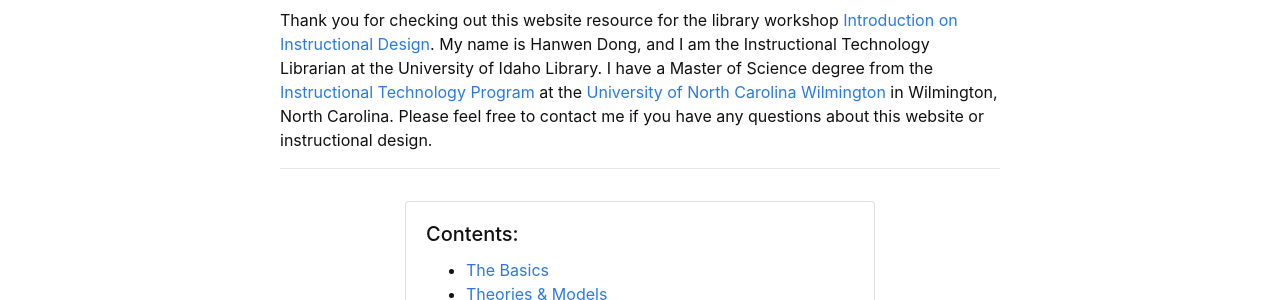
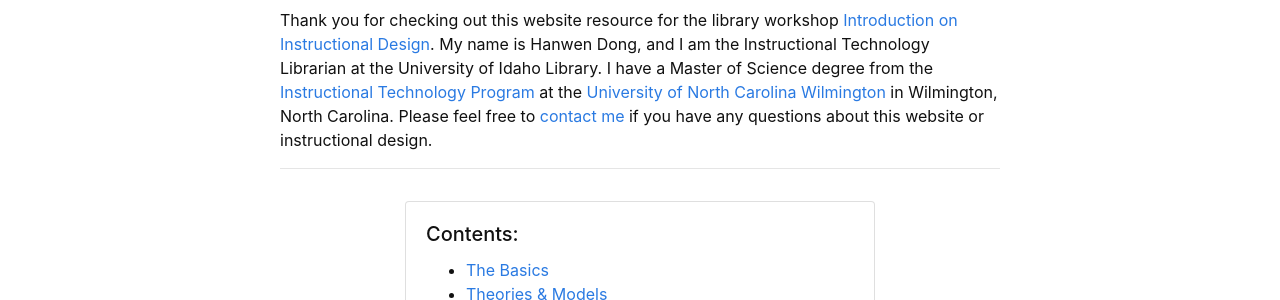
Before and after one commit to hanwendong1/IntrotoID, a Jekyll site: the page built from index.md, in a window 1280 px wide. Shown: the part 389-689 px from the top of the page. Built offline with Jekyll 4.4.1, drawn with Linux system fonts in a browser that asks for light colours; part of the change alters nothing that is shown.

```diff
--- a/index.md
+++ b/index.md
@@ -5,7 +5,7 @@ layout: default
 
 {% include figure.html img="HD_portrait.jpg" alt="portrait of Hanwen Dong" caption="portrait of Hanwen Dong (credit: Joe Pallen)" width="75%" %}
 
-Thank you for checking out this website resource for the library workshop [Introduction on Instructional Design](https://libcal.uidaho.edu/event/7437186?hs=a). My name is Hanwen Dong, and I am the Instructional Technology Librarian at the University of Idaho Library. I have a Master of Science degree from the [Instructional Technology Program](https://uncw.edu/ed/mit/about.html) at the [University of North Carolina Wilmington](https://uncw.edu/) in Wilmington, North Carolina. Please feel free to contact me if you have any questions about this website or instructional design.
+Thank you for checking out this website resource for the library workshop [Introduction on Instructional Design](https://libcal.uidaho.edu/event/7437186?hs=a). My name is Hanwen Dong, and I am the Instructional Technology Librarian at the University of Idaho Library. I have a Master of Science degree from the [Instructional Technology Program](https://uncw.edu/ed/mit/about.html) at the [University of North Carolina Wilmington](https://uncw.edu/) in Wilmington, North Carolina. Please feel free to <a href = "mailto: hanwendong@uidaho.edu">contact me</a> if you have any questions about this website or instructional design.
 
 ------
 {% include toc.html %}
```
